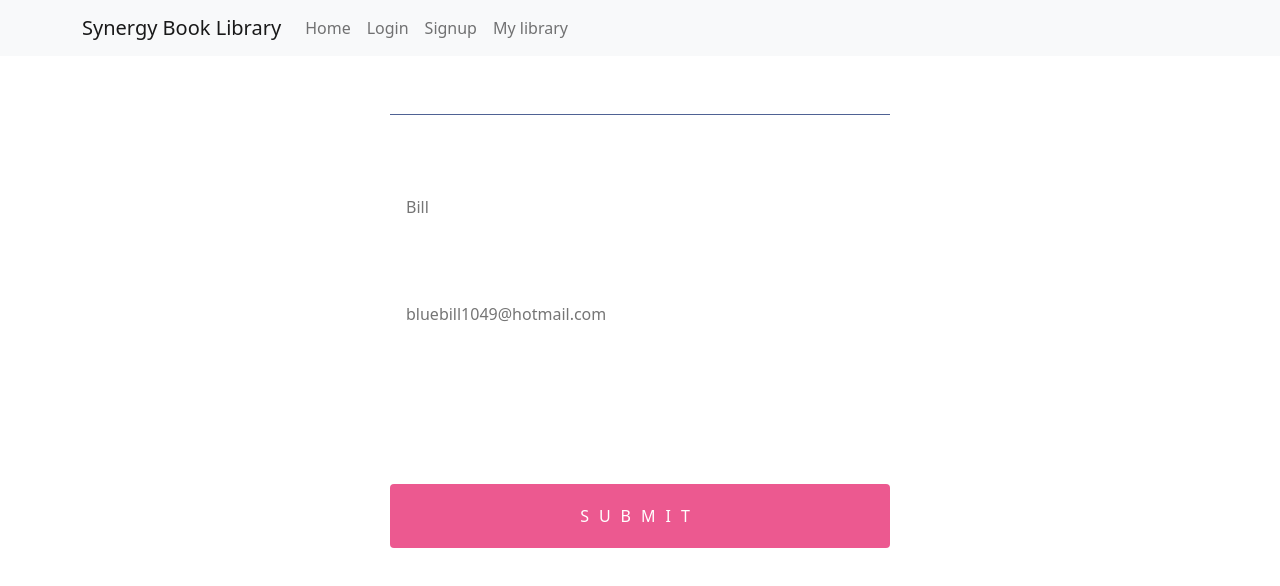
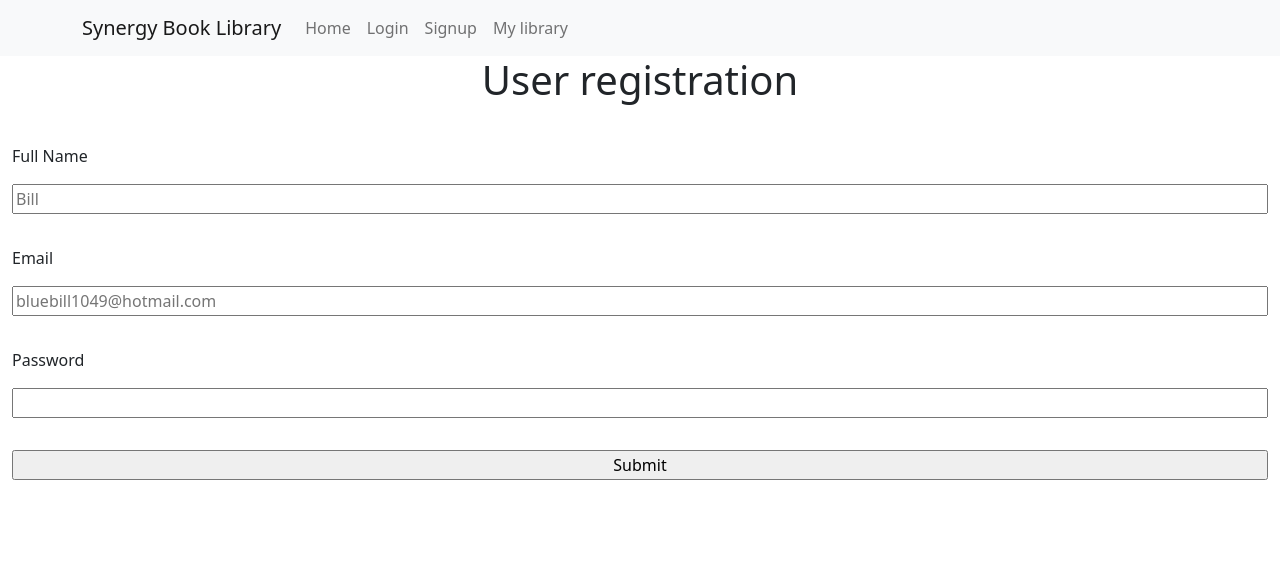
Before and after one commit to jaferIdrees/book_recomendation_frontend, a React (Create React App) app: page /signup in a window 1280 px wide. Shown: the top 586 px of the page. Built offline with nearby package versions, Linux system fonts and the light colour scheme.

Commit message:
Update Registration page style

```diff
--- a/src/pages/Registration.js
+++ b/src/pages/Registration.js
@@ -1,8 +1,6 @@
 import { useState } from 'react';
 import { useForm } from 'react-hook-form';
 import { signupUser } from '../API/user_authentication';
-
-import "./styles.css";
 
 const Registration = () => {
     const [ userStatus, setUserStatus ] = useState();
@@ -29,19 +27,19 @@ const Registration = () => {
     };
 
     return (
-        <form onSubmit={handleSubmit(onSubmit)}>
-            <h1>User registration</h1>
-            <label htmlFor="full_name">Full Name</label>
+        <form onSubmit={handleSubmit(onSubmit)} className="container-fluid d-flex flex-column gap-3">
+            <h1 className='text-center'>User registration</h1>
+            <label htmlFor="full_name" className='mt-3'>Full Name</label>
             <input placeholder="Bill" {...register("full_name")} />
 
-            <label htmlFor="email">Email</label>
+            <label htmlFor="email" className='mt-3'>Email</label>
             <input
                 placeholder="bluebill1049@hotmail.com"
                 type="text"
                 {...register("email")}
             />
 
-            <label htmlFor="password">Password</label>
+            <label htmlFor="password" className='mt-3'>Password</label>
             <input type="password" {...register("password")} />
 
             <div style={{ color: "red" }}>
```
